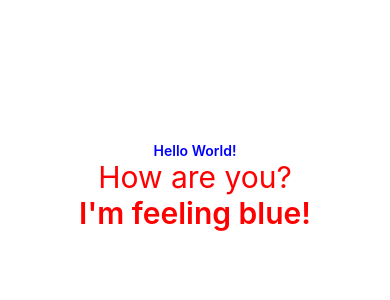
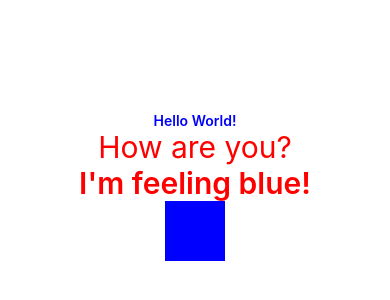
Before and after one commit to BhavaniPenugonda/hello-world, a React Native app: screen / in a window 390 px wide. Shown: the part 236-536 px from the top of the page. Built offline with nearby package versions, Linux system fonts and the light colour scheme.

Commit message:
box component is created and styles are applied to the box

```diff
--- a/App.js
+++ b/App.js
@@ -7,7 +7,9 @@ const App=()=> {
       <Text style={styles.blue}>Hello World!</Text>
       <Text style={styles.bigRed}>How are you?</Text>
       <Text style= {[styles.blue, styles.bigRed]}>I'm feeling blue!</Text>
+      <View style={styles.box}></View>
     </View>
+
   );
 }
 
@@ -26,6 +28,10 @@ const styles = StyleSheet.create({
     color: 'red',
     fontSize: 30,
   },
-
+  box: {
+    width: 60,
+    height: 60,
+    backgroundColor: 'blue',
+  }
 });
 export default App;
```
